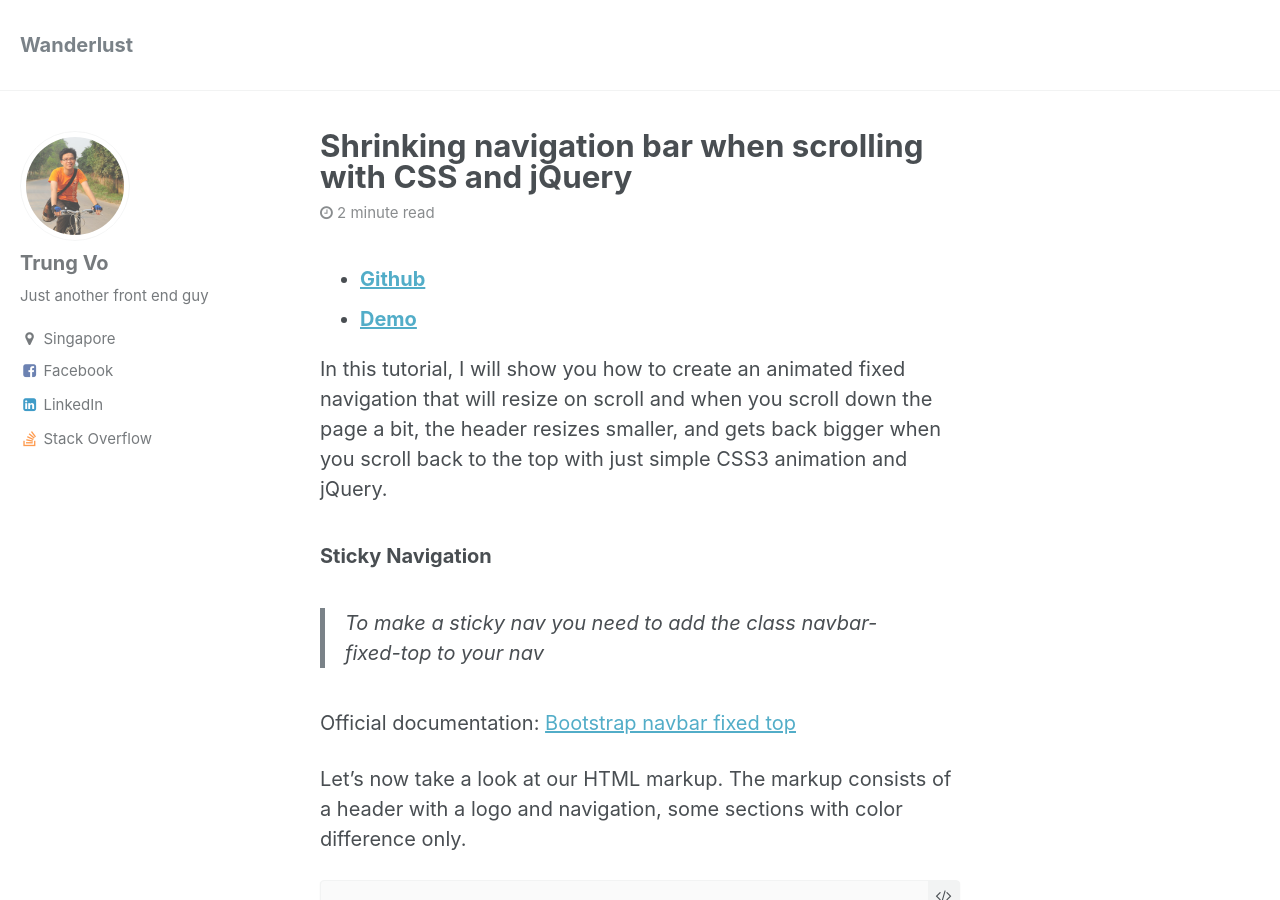
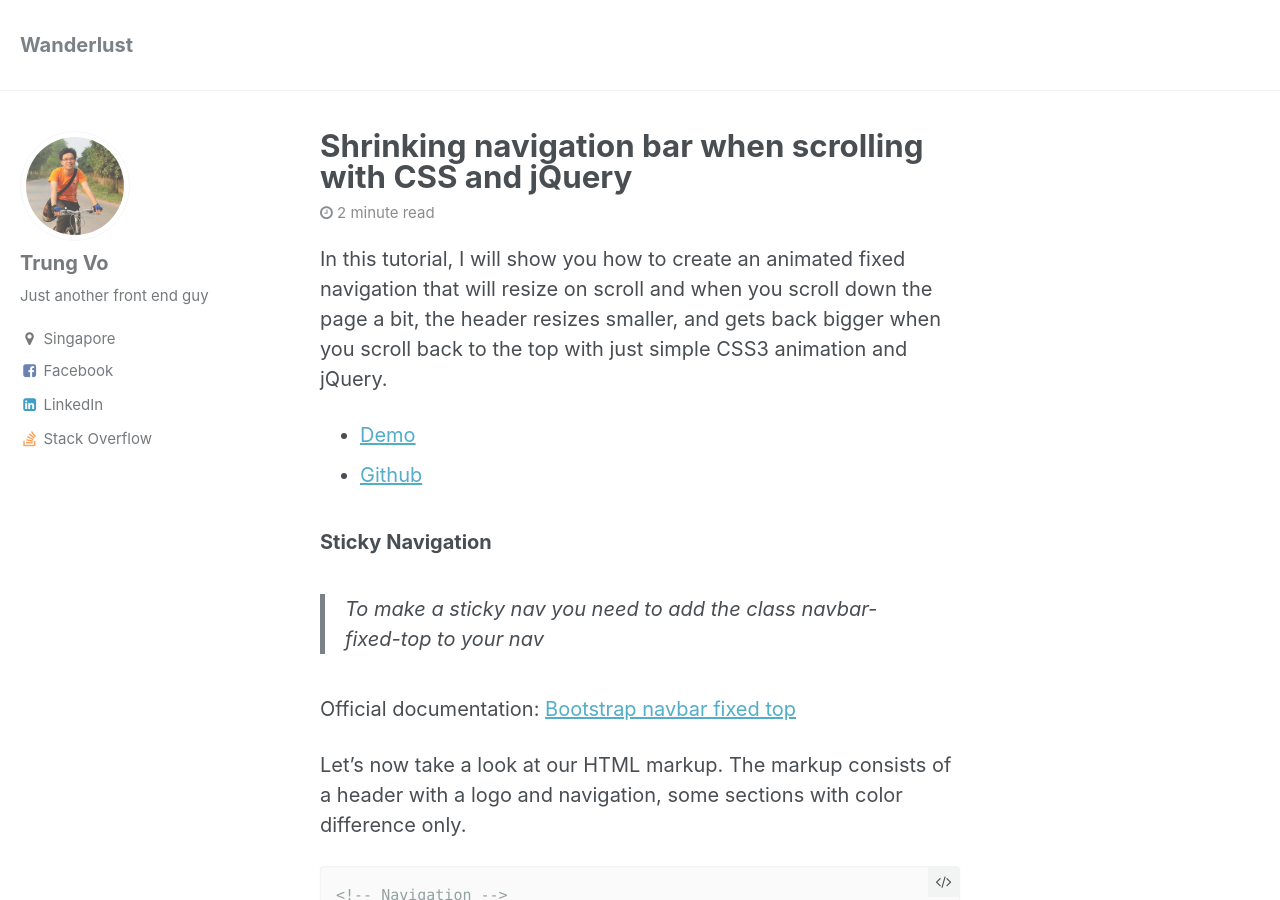
Before and after one commit to trungk18/trungk18.github.io, a Jekyll site: the page built from _posts/2017-11-27-resizing-header-on-scrolling.md, in a window 1280 px wide and 900 px high. Built offline with Jekyll 4.4.1, drawn with Linux system fonts in a browser that asks for light colours.

````diff
--- a/_posts/2017-11-27-resizing-header-on-scrolling.md
+++ b/_posts/2017-11-27-resizing-header-on-scrolling.md
@@ -2,10 +2,11 @@
 title: "Shrinking navigation bar when scrolling with CSS and jQuery"
 categories: css tutorial jquery
 ---
-- [**Github**](https://github.com/trungk18/Resizing-Header-On-Scroll)
-- [**Demo**](http://trungk18.github.io/Resizing-Header-On-Scroll)
 
 In this tutorial, I will show you how to create an animated fixed navigation that will resize on scroll and when you scroll down the page a bit, the header resizes smaller, and gets back bigger when you scroll back to the top with just simple CSS3 animation and jQuery.
+
+- [Demo](http://trungk18.github.io/Resizing-Header-On-Scroll)
+- [Github](https://github.com/trungk18/Resizing-Header-On-Scroll)
 
 ### Sticky Navigation
 
@@ -119,7 +120,7 @@ Finally, I added some example media queries so that our animated resizing naviga
     }
 ```
 
-#### jQuery code
+### jQuery code
 
 To make it happen, I am going to use jQuery to add and remove the class *navbar-shrink* when we scroll a certain amount (in this situation is 50px). Adding and removing this class will animate the navbar.
 
````
